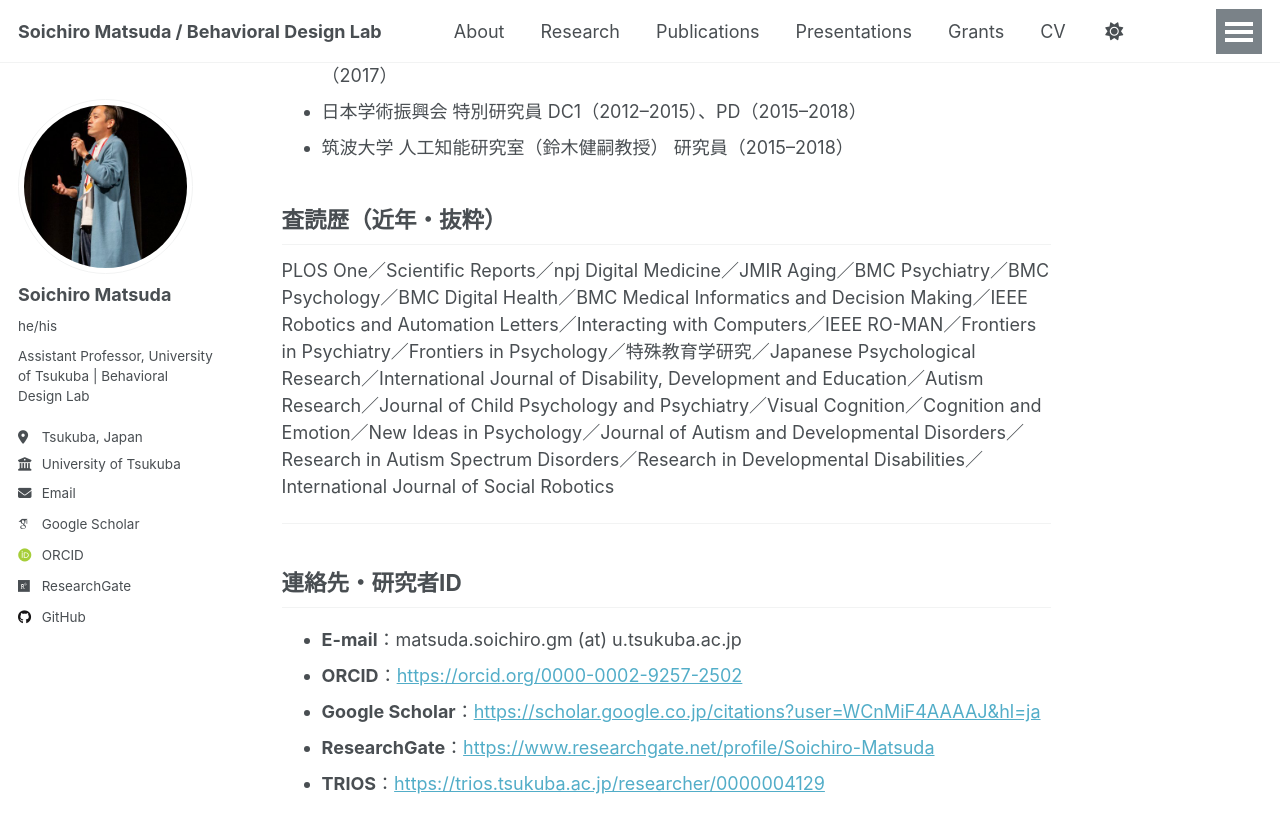
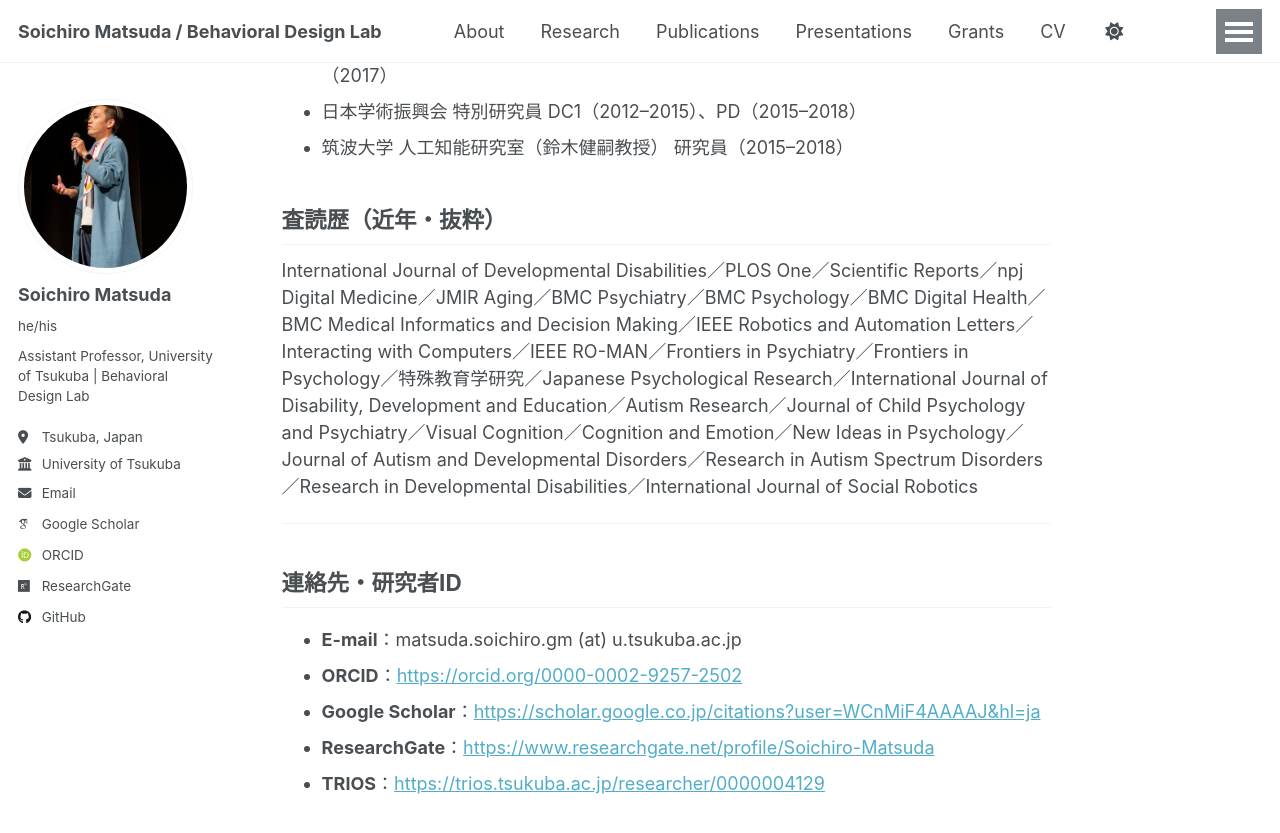
Before and after one commit to BehavioralDesignerMatsuda/BehavioralDesignerMatsuda.github.io, a Jekyll site: the page built from _pages/about-ja.md, in a window 1280 px wide and 900 px high, scrolled down 2456 px. Shown: the top 833 px of the window. Built offline with Jekyll 4.4.1, drawn with Linux system fonts in a browser that asks for light colours; some web fonts are replaced; a script that is not in the unit is left out.

Commit message:
Fix order of journals in review history section

```diff
--- a/_pages/about-ja.md
+++ b/_pages/about-ja.md
@@ -85,7 +85,7 @@ redirect_from:
 - 筑波大学 人工知能研究室（鈴木健嗣教授） 研究員（2015–2018）
 
 ## 査読歴（近年・抜粋）
-PLOS One／Scientific Reports／npj Digital Medicine／JMIR Aging／BMC Psychiatry／BMC Psychology／BMC Digital Health／BMC Medical Informatics and Decision Making／IEEE Robotics and Automation Letters／Interacting with Computers／IEEE RO-MAN／Frontiers in Psychiatry／Frontiers in Psychology／特殊教育学研究／Japanese Psychological Research／International Journal of Disability, Development and Education／Autism Research／Journal of Child Psychology and Psychiatry／Visual Cognition／Cognition and Emotion／New Ideas in Psychology／Journal of Autism and Developmental Disorders／Research in Autism Spectrum Disorders／Research in Developmental Disabilities／International Journal of Social Robotics
+International Journal of Developmental Disabilities／PLOS One／Scientific Reports／npj Digital Medicine／JMIR Aging／BMC Psychiatry／BMC Psychology／BMC Digital Health／BMC Medical Informatics and Decision Making／IEEE Robotics and Automation Letters／Interacting with Computers／IEEE RO-MAN／Frontiers in Psychiatry／Frontiers in Psychology／特殊教育学研究／Japanese Psychological Research／International Journal of Disability, Development and Education／Autism Research／Journal of Child Psychology and Psychiatry／Visual Cognition／Cognition and Emotion／New Ideas in Psychology／Journal of Autism and Developmental Disorders／Research in Autism Spectrum Disorders／Research in Developmental Disabilities／International Journal of Social Robotics
 
 ---
 
```
